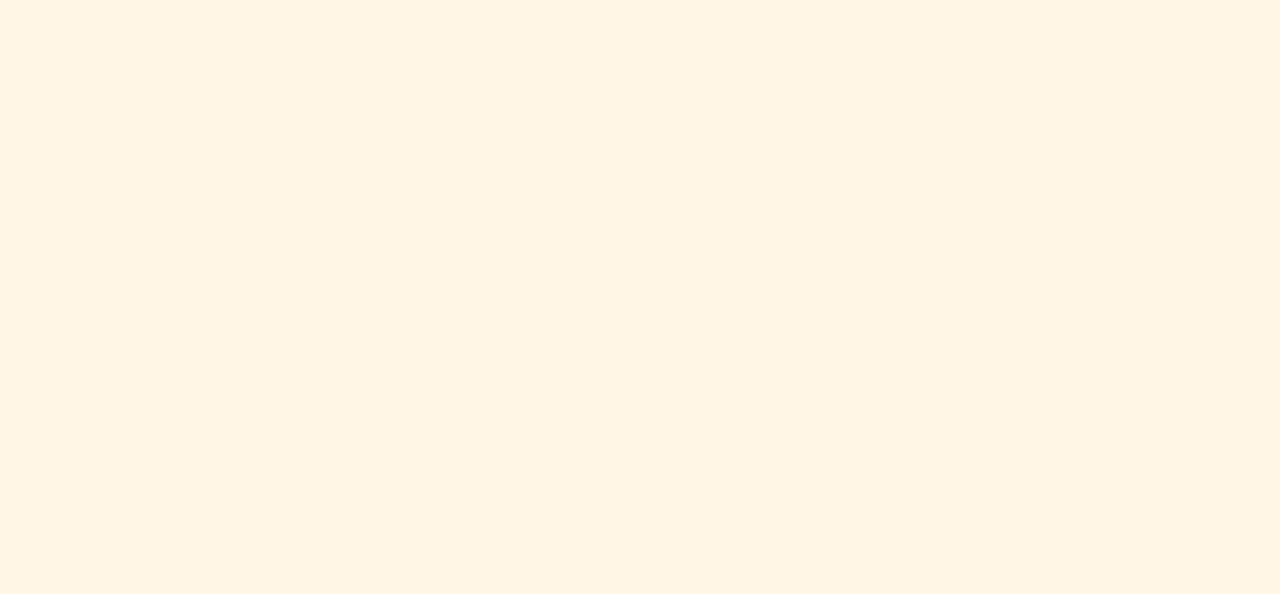
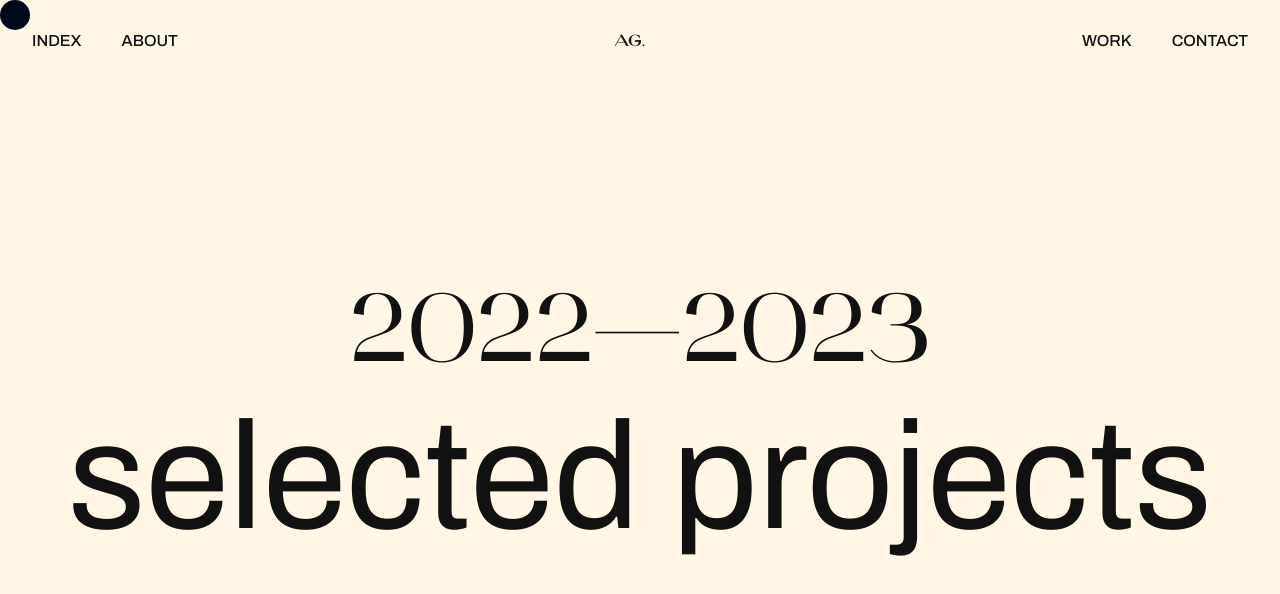
Before and after one commit to anacatarinafg/portfolio, a React (Create React App) app: page /work in a window 1280 px wide. Before the commit this address had no page. Shown: the top 594 px of the page. Built offline with nearby package versions, Linux system fonts and the light colour scheme.

Commit message:
update the images

```diff
--- a/src/index.js
+++ b/src/index.js
@@ -10,13 +10,11 @@
   <React.StrictMode>
     <Router>
       <Routes>
-        <Route path='/' element={<App />}></Route>
+        <Route path='/*' element={<App />}></Route>
       </Routes>
     </Router>
   </React.StrictMode>
 );
 
-// If you want to start measuring performance in your app, pass a function
-// to log results (for example: reportWebVitals(console.log))
-// or send to an analytics endpoint. Learn more: https://bit.ly/CRA-vitals
+
 reportWebVitals();
```
